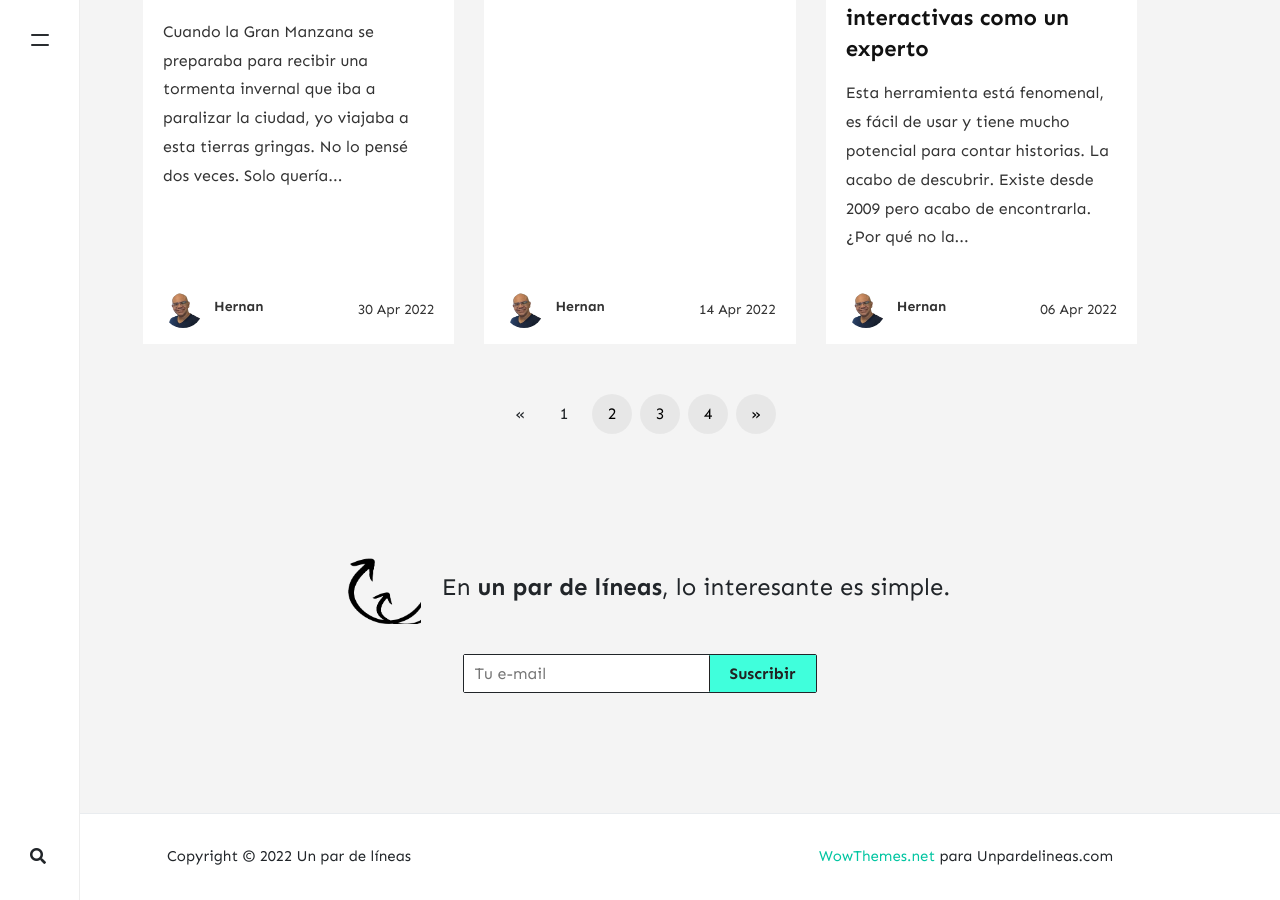
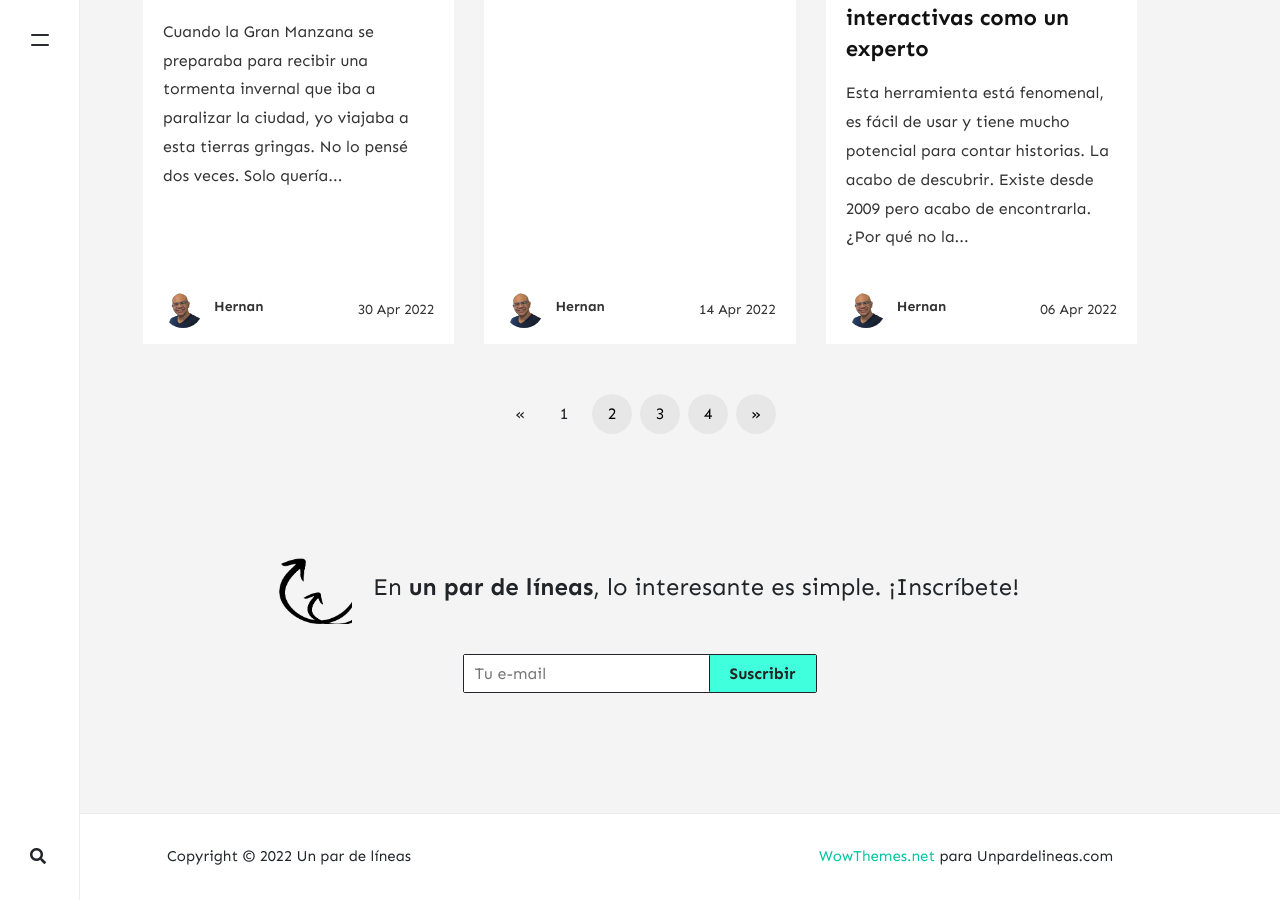
Before and after one commit to kanancho/unpardelineas, a Jekyll site: the page built from index.html, in a window 1280 px wide and 900 px high, scrolled down 1466 px. Built offline with Jekyll 4.4.1, drawn with Linux system fonts in a browser that asks for light colours; nearby versions of some CDN libraries; the list of posts is cut into pages by our own code; comment, search, counter and statistics services are not loaded.

Commit message:
Update default.html

```diff
--- a/_layouts/default.html
+++ b/_layouts/default.html
@@ -107,7 +107,7 @@
     <!-- Newsletter
     ================================================== -->
     <div class="newsletter text-center">
-        <span class="h4"><img src="{{ site.baseurl }}/{{ site.logo }}" class="newsletter-logo" alt="{{site.title}}"> &nbsp; En <b>un par de líneas</b>, lo interesante es simple.</span>
+        <span class="h4"><img src="{{ site.baseurl }}/{{ site.logo }}" class="newsletter-logo" alt="{{site.title}}"> &nbsp; En <b>un par de líneas</b>, lo interesante es simple. ¡Inscríbete!</span>
    	    <form action="{{site.mailchimp-list}}" method="post" name="mc-embedded-subscribe-form" class="wj-contact-form validate" target="_blank" novalidate>
             <div class="mc-field-group d-inline-flex">
             <input type="email" placeholder="Tu e-mail" name="EMAIL" class="required email" id="mce-EMAIL" autocomplete="on" required>
```
